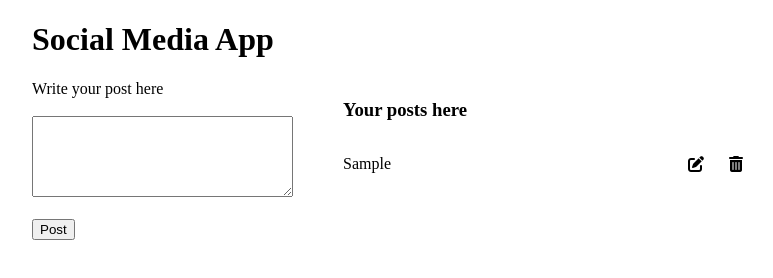
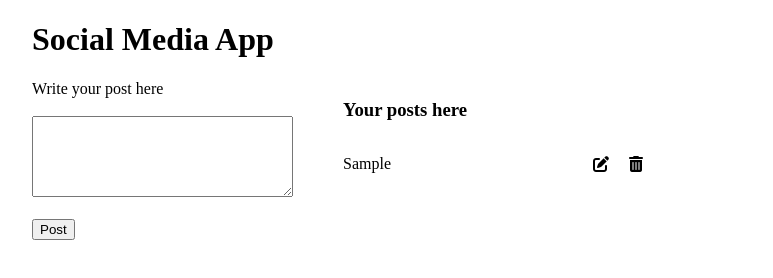
Before and after one commit to jhampox/task-app, a plain HTML site: page index.html in a window 1280 px wide. Both pictures are taken after typing "Sample" into the empty fields and a click on the button "Post". Shown: the whole page, without its empty margins (18-791 px from the left). Drawn offline with Linux system fonts and the light colour scheme.

Commit message:
latest update

```diff
--- a/style.css
+++ b/style.css
@@ -1,3 +1,4 @@
+
 body{
     margin: 0 50px;
 }
@@ -5,17 +6,9 @@ body{
     display:flex;
     gap:50px;
 }
-#posts{
-    width:400px;
-}
-#posts div{
-    display:flex;
-    align-items: center;
-    justify-content: space-between;
-}
 .options{
     display:flex;
-    gap:25px;
+    gap:20px;
 }
 i{
     cursor:pointer;
@@ -23,3 +16,9 @@ i{
 #msg{
     color: red;
 }
+#posts div{
+    display: flex;
+    align-items: center;
+    justify-content: space-between;
+    width: 300px;
+}
```
Also changed, not shown: index.html (+2 -2 lines).
